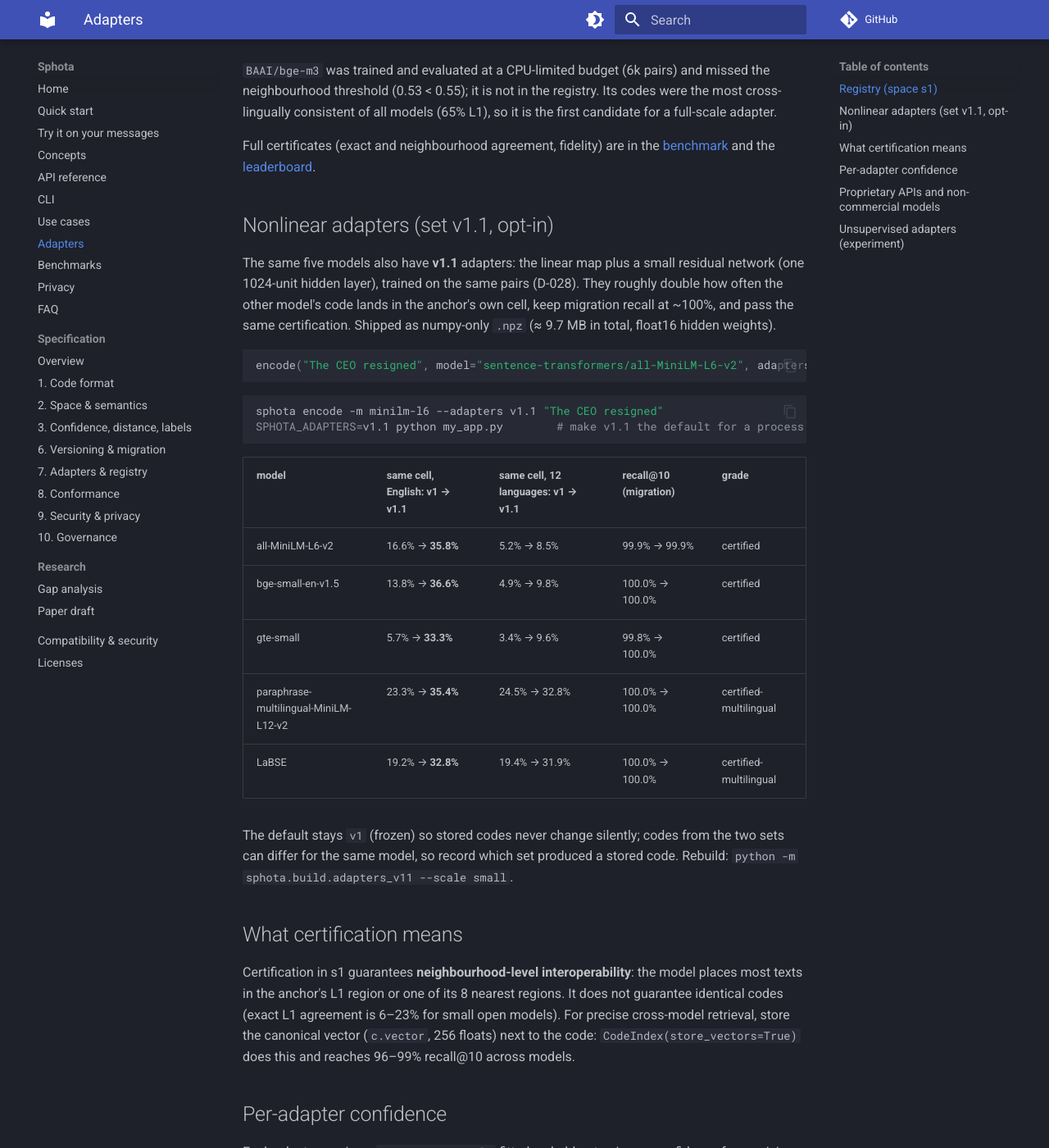
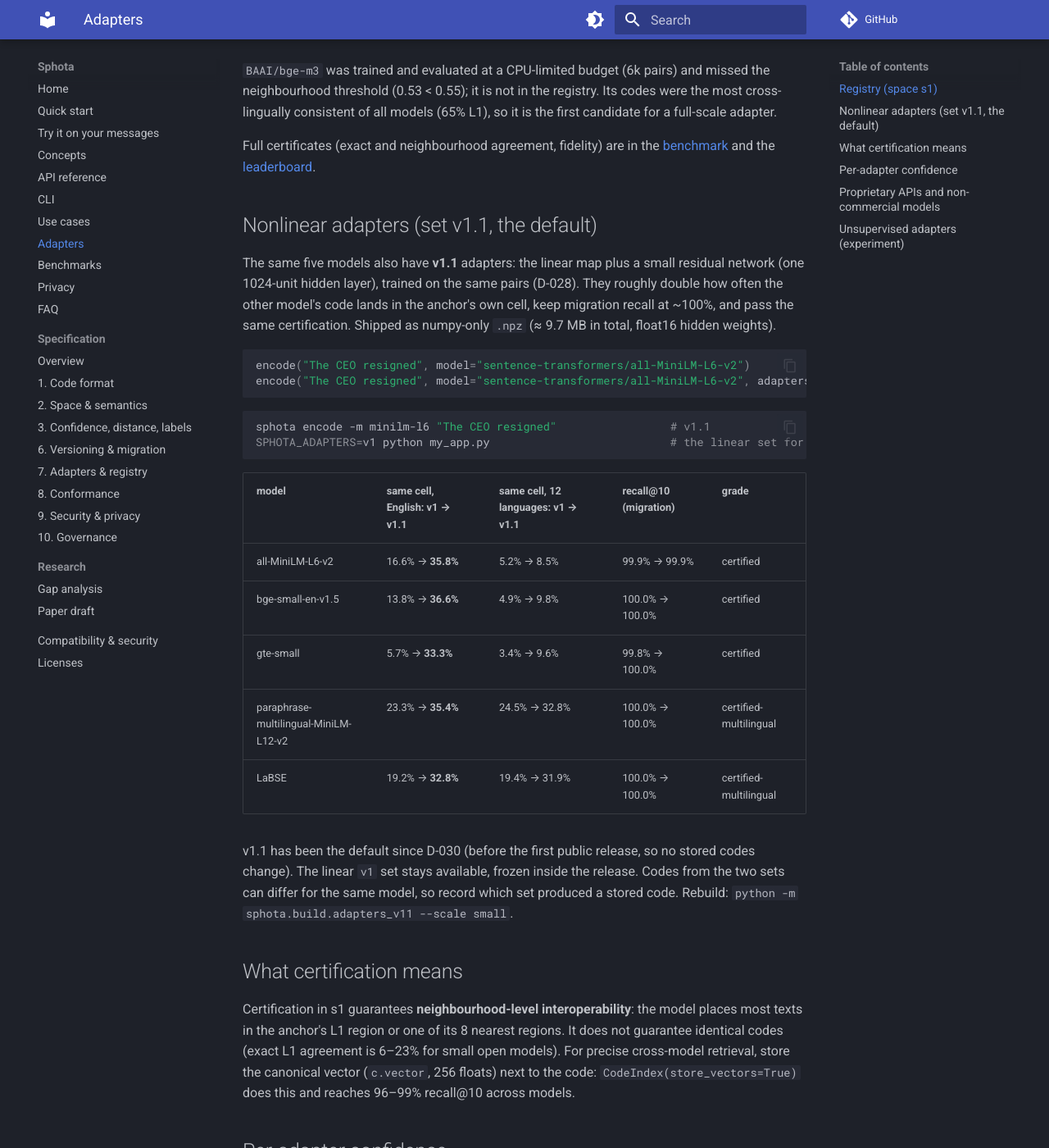
Before and after one commit to Thiruvikramanpravartak/sphota, an MkDocs documentation site: the page built from docs/adapters.md, in a window 1280 px wide and 1400 px high, scrolled down 854 px. Shown: the whole window at 82% size. Built offline with MkDocs 1.6.1 and Material for MkDocs 9.7.7, drawn with Linux system fonts in a browser that asks for light colours; comment, search, counter and statistics services are not loaded.

Commit message:
Make the v1.1 nonlinear adapters the default (D-030)
No users yet, so no stored codes change. The linear v1 set stays frozen
in the release and selectable with adapters="v1" / SPHOTA_ADAPTERS=v1.

Co-Authored-By: Claude Opus 5.5 <noreply@anthropic.com>
Claude-Session: https://claude.ai/code/session_01Pn1sk7njPcfERAbFYmoZ6D

````diff
--- a/docs/adapters.md
+++ b/docs/adapters.md
@@ -35,7 +35,7 @@ full-scale adapter.
 Full certificates (exact and neighbourhood agreement, fidelity) are in the
 [benchmark](benchmark.md) and the [leaderboard](https://github.com/thiruvikramanpravartak/sphota/blob/main/bench/leaderboard/index.html).
 
-## Nonlinear adapters (set v1.1, opt-in)
+## Nonlinear adapters (set v1.1, the default)
 
 The same five models also have **v1.1** adapters: the linear map plus a small residual network
 (one 1024-unit hidden layer), trained on the same pairs (D-028). They roughly double how often the
@@ -43,12 +43,13 @@ other model's code lands in the anchor's own cell, keep migration recall at ~100
 same certification. Shipped as numpy-only `.npz` (≈ 9.7 MB in total, float16 hidden weights).
 
 ```python
-encode("The CEO resigned", model="sentence-transformers/all-MiniLM-L6-v2", adapters="v1.1")
+encode("The CEO resigned", model="sentence-transformers/all-MiniLM-L6-v2")              # v1.1
+encode("The CEO resigned", model="sentence-transformers/all-MiniLM-L6-v2", adapters="v1")  # linear
 ```
 
 ```bash
-sphota encode -m minilm-l6 --adapters v1.1 "The CEO resigned"
-SPHOTA_ADAPTERS=v1.1 python my_app.py        # make v1.1 the default for a process
+sphota encode -m minilm-l6 "The CEO resigned"                 # v1.1
+SPHOTA_ADAPTERS=v1 python my_app.py                           # the linear set for a process
 ```
 
 | model | same cell, English: v1 → v1.1 | same cell, 12 languages: v1 → v1.1 | recall@10 (migration) | grade |
@@ -59,7 +60,8 @@ SPHOTA_ADAPTERS=v1.1 python my_app.py        # make v1.1 the default for a proce
 | paraphrase-multilingual-MiniLM-L12-v2 | 23.3% → **35.4%** | 24.5% → 32.8% | 100.0% → 100.0% | certified-multilingual |
 | LaBSE | 19.2% → **32.8%** | 19.4% → 31.9% | 100.0% → 100.0% | certified-multilingual |
 
-The default stays `v1` (frozen) so stored codes never change silently; codes from the two sets
+v1.1 has been the default since D-030 (before the first public release, so no stored codes
+change). The linear `v1` set stays available, frozen inside the release. Codes from the two sets
 can differ for the same model, so record which set produced a stored code. Rebuild:
 `python -m sphota.build.adapters_v11 --scale small`.
 
````
Also changed, not shown: CHANGELOG.md (+2 -2 lines), DECISIONS.md (+6 -0 lines), PROGRESS.md (+1 -1 lines), docs/spec/07-adapters-registry.md (+2 -2 lines), 4 other files.
